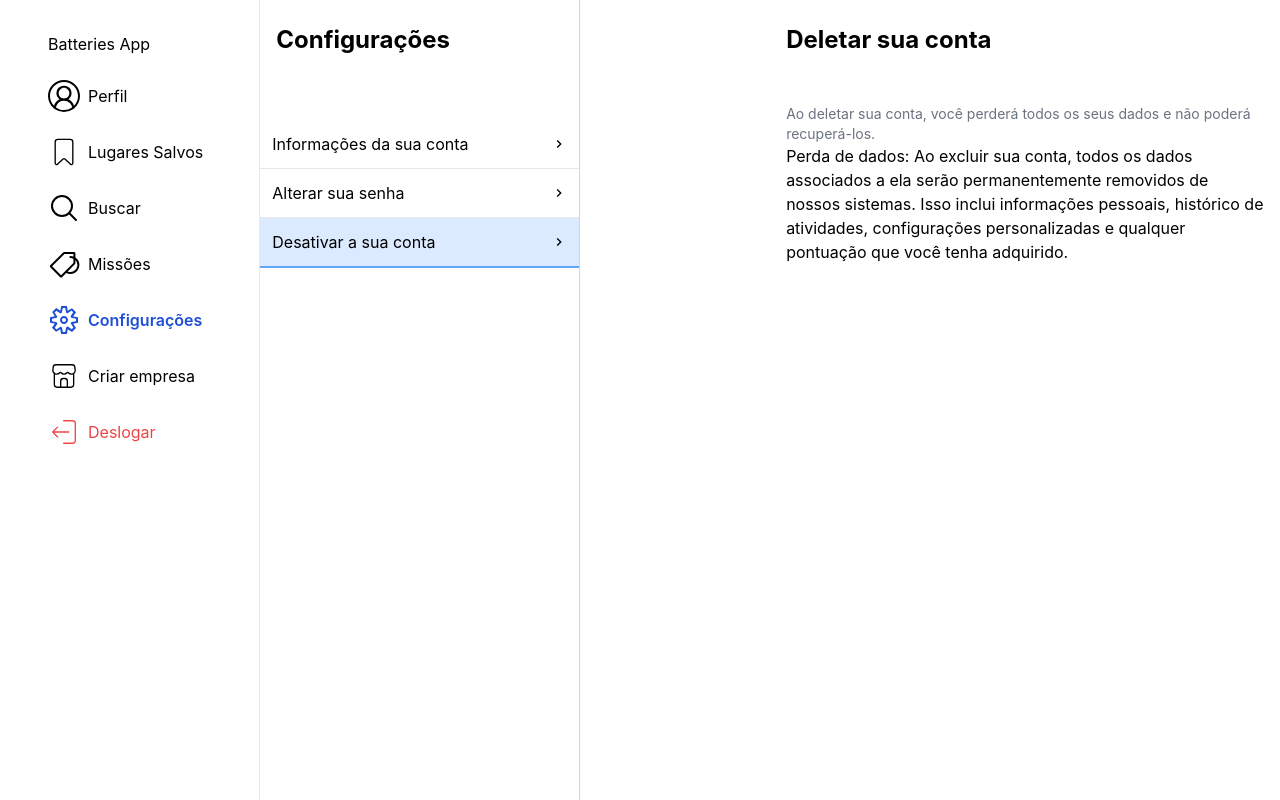
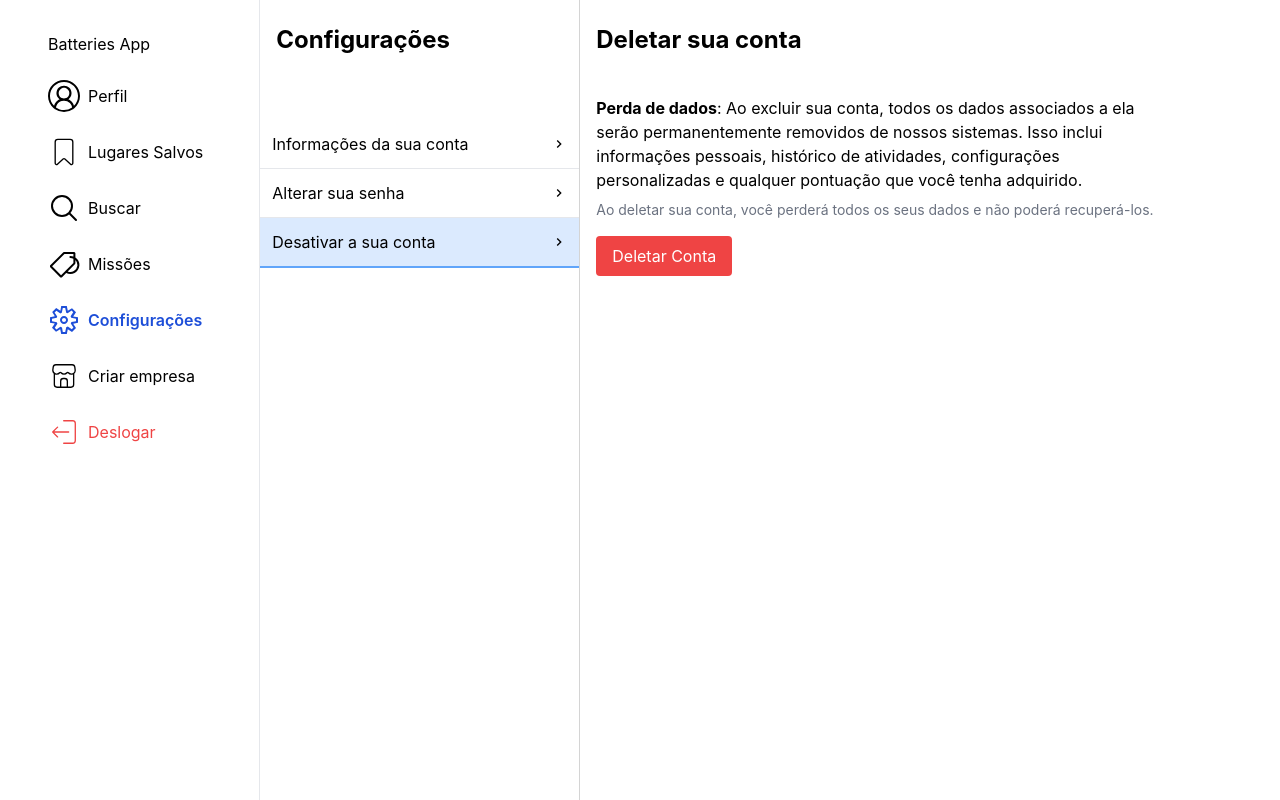
Before and after one commit to danielcorreia-dev/batteries-project, a Next.js app: page /sistema/usuario/configuracoes in a window 1280 px wide. Both pictures are taken after a click on the item "Desativar a sua conta". Built offline with nearby package versions, Linux system fonts and the light colour scheme; no server answers.

Commit message:
user-config/company-config implemented

```diff
--- a/components/FormUserSignup.tsx
+++ b/components/FormUserSignup.tsx
@@ -3,6 +3,7 @@ import * as Yup from 'yup';
 import { useRouter } from 'next/router';
 import { ToastContainer, toast } from 'react-toastify';
 import { useEffect, useRef } from 'react';
+
 interface FormValues {
   email: string;
   nick: string;
--- a/components/user/configurations/DeleteAccount.tsx
+++ b/components/user/configurations/DeleteAccount.tsx
@@ -1,27 +1,91 @@
+import { ErrorMessage, Field, Form, Formik } from 'formik';
 import React from 'react';
+import * as Yup from 'yup';
+
+interface FormValues {
+  password: string;
+}
+
+const initialValues: FormValues = {
+  password: '',
+};
+
+const validationSchema = Yup.object({
+  password: Yup.string()
+    .matches(
+      /^(?=.*[A-Z])(?=.*[\W_]).+$/,
+      'Senhas devem conter ao menos uma letra maiúscula e um caractere especial'
+    )
+    .min(8, 'Senhas devem conter ao menos 8 caracteres')
+    .required('Você precisa inserir a sua senha'),
+});
 
 const DeleteAccount = () => {
+  const DeletingPopUpBox = () => {
+    return (
+      <div>
+        {showConfirmation ? (
+          <div className="fixed inset-0 flex items-center justify-center z-50">
+            <div className="fixed inset-0 bg-black opacity-25"></div>
+            <div className="bg-white p-8 rounded shadow-lg relative">
+              <p className="text-lg font-bold mb-4">Confirmation</p>
+              <p className="mb-6">
+                Você tem certeza que deseja deletar a sua conta?
+              </p>
+              <div className="flex justify-end">
+                <button
+                  className="px-4 py-2 bg-gray-300 hover:opacity-75 rounded mr-2 transition-all"
+                  onClick={() => setShowConfirmation(false)}
+                >
+                  Cancelar
+                </button>
+                <button
+                  className="px-4 py-2 bg-red-500 hover:bg-red-700 text-white rounded"
+                  // onClick={handleConfirmDelete}
+                >
+                  Deletar Conta
+                </button>
+              </div>
+            </div>
+          </div>
+        ) : null}
+
+        <button
+          className="px-4 py-2 bg-red-500 text-white rounded"
+          onClick={() => setShowConfirmation(true)}
+        >
+          Deletar Conta
+        </button>
+      </div>
+    );
+  };
+
+  const [showConfirmation, setShowConfirmation] = React.useState(false);
+  const onSubmit = async () => {};
+
   return (
     <>
-      <div className="py-2 mb-10">
+      <div className="py-2 pb-10">
         <h1 className="font-bold text-2xl">Deletar sua conta</h1>
       </div>
-      <div>
-        <p className="text-gray-500 text-sm">
-          Ao deletar sua conta, você perderá todos os seus dados e não poderá
-          recuperá-los.
-        </p>
-        <ol>
+      <div className="max-w-2xl mb-4">
+        <ol className="max-w-xl">
+          <li className="mb-2">
+            <b>Perda de dados</b>: Ao excluir sua conta, todos os dados
+            associados a ela serão permanentemente removidos de nossos sistemas.
+            Isso inclui informações pessoais, histórico de atividades,
+            configurações personalizadas e qualquer pontuação que você tenha
+            adquirido.
+          </li>
           <li>
-            Perda de dados: Ao excluir sua conta, todos os dados associados a
-            ela serão permanentemente removidos de nossos sistemas. Isso inclui
-            informações pessoais, histórico de atividades, configurações
-            personalizadas e qualquer pontuação que você tenha adquirido.
+            <p className="text-gray-500 text-sm mb-4">
+              Ao deletar sua conta, você perderá todos os seus dados e não
+              poderá recuperá-los.
+            </p>
           </li>
-          <li></li>
-          <li></li>
         </ol>
       </div>
+      <DeletingPopUpBox />
     </>
   );
 };
--- a/pages/sistema/usuario/configuracoes.tsx
+++ b/pages/sistema/usuario/configuracoes.tsx
@@ -21,7 +21,7 @@ const TabComponent: React.FC<Props> = ({ tabs }) => {
   const [activeTabIndex, setActiveTabIndex] = useState(0);
 
   return (
-    <div className="grid grid-cols-2 border-l">
+    <div className="grid grid-flow-col border-l max-w-7xl">
       <div className="max-w-full border-r border-neutral-300 h-screen w-80">
         <h1 className="px-4 py-6 font-bold text-2xl capitalize mb-10">
           configurações
```
